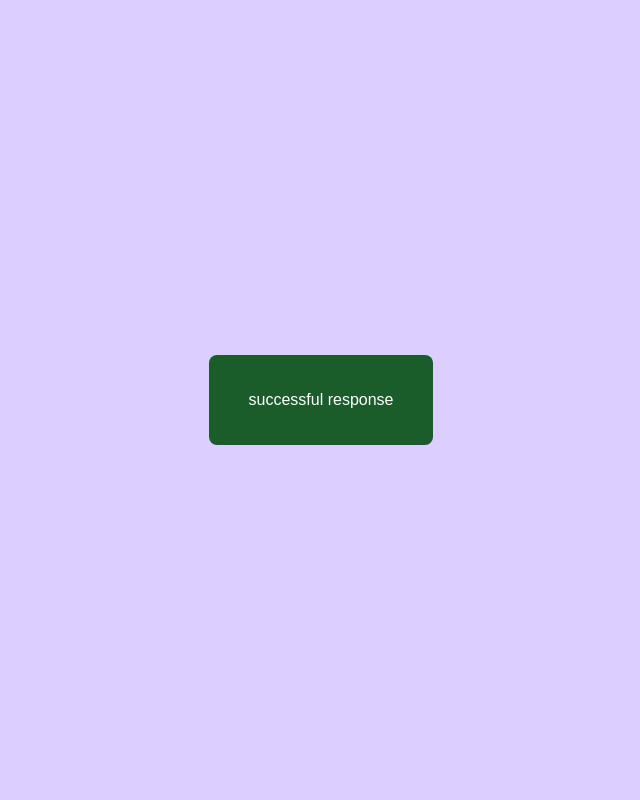
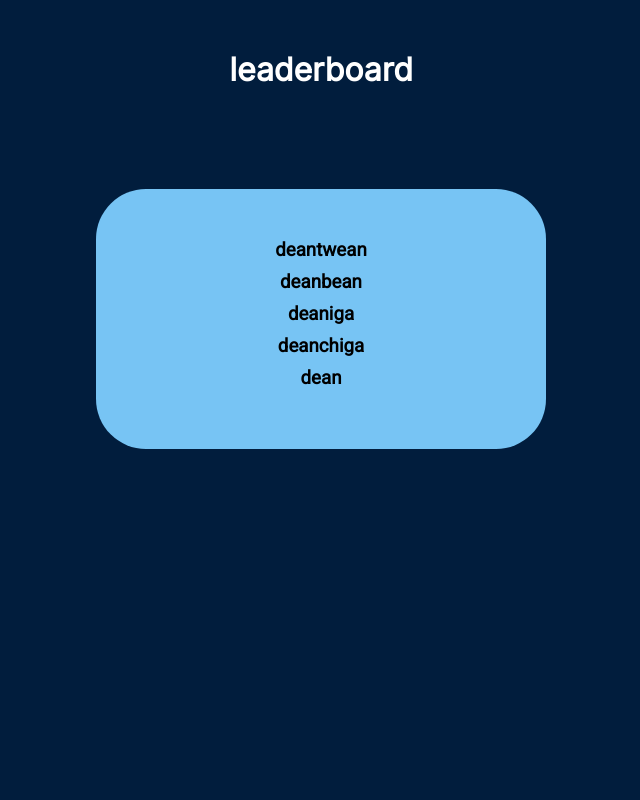
Before and after one commit to IAmDaanE/mix-and-mouse, a Flask app: page /ping in a window 1280 px wide. Shown: the whole page, without its empty margins (319-959 px from the left). Run offline with Flask 3, Linux system fonts and the light colour scheme; some libraries are stand-ins or nearby versions.

Commit message:
testing some html

```diff
--- a/leaderboard_api/templates/ping.html
+++ b/leaderboard_api/templates/ping.html
@@ -1,28 +1,56 @@
 <!DOCTYPE html>
 <html>
 <head>
+    <link href="https://fonts.googleapis.com/css2?family=Inter&display=swap" rel="stylesheet">
+    <link href="https://fonts.googleapis.com/css2?family=Roboto&display=swap" rel="stylesheet">
+
     <style>
         body {
+            background-color: #011d3d;
+            padding-left: 50px;
+            padding-right: 50px;
+            min-height: 100vh;
             display: flex;
-            justify-content: center;
+            flex-direction: column;
             align-items: center;
-            height: 100vh;
+            justify-content: flex-start;
             margin: 0;
-            background-color: #dccfff;
+            }
+
+        h1 {
+            color: #ffffff;
+            text-align: center;
+            font-family: Inter;
+            margin: 0;
+            padding: 50px;
+            padding-bottom: 100px;
         }
 
-        .box {
-            background-color: #1a5c2a;
-            padding: 20px 40px;
-            border-radius: 8px;
-            color: white;
-            font-family: sans-serif;
+        h3 {
+            color: #000000;
+            text-align: center;
+            margin: 0;
+            padding-bottom: 10px;
+        }
+
+        .mainbox {
+            box-sizing: border-box;
+            background-color: #77c4f4;
+            border-radius: 50px;
+            width: 450px;
+            padding: 50px;
+            font-family: Roboto;
         }
     </style>
 </head>
 <body>
-    <div class="box">
-        <p>successful response</p>
+    <h1>leaderboard</h1>
+    <div class="mainbox">
+        <h3>deantwean</h3>
+        <h3>deanbean</h3>
+        <h3>deaniga</h3>
+        <h3>deanchiga</h3>
+        <h3>dean</h3>
     </div>
 </body>
 </html>
```
